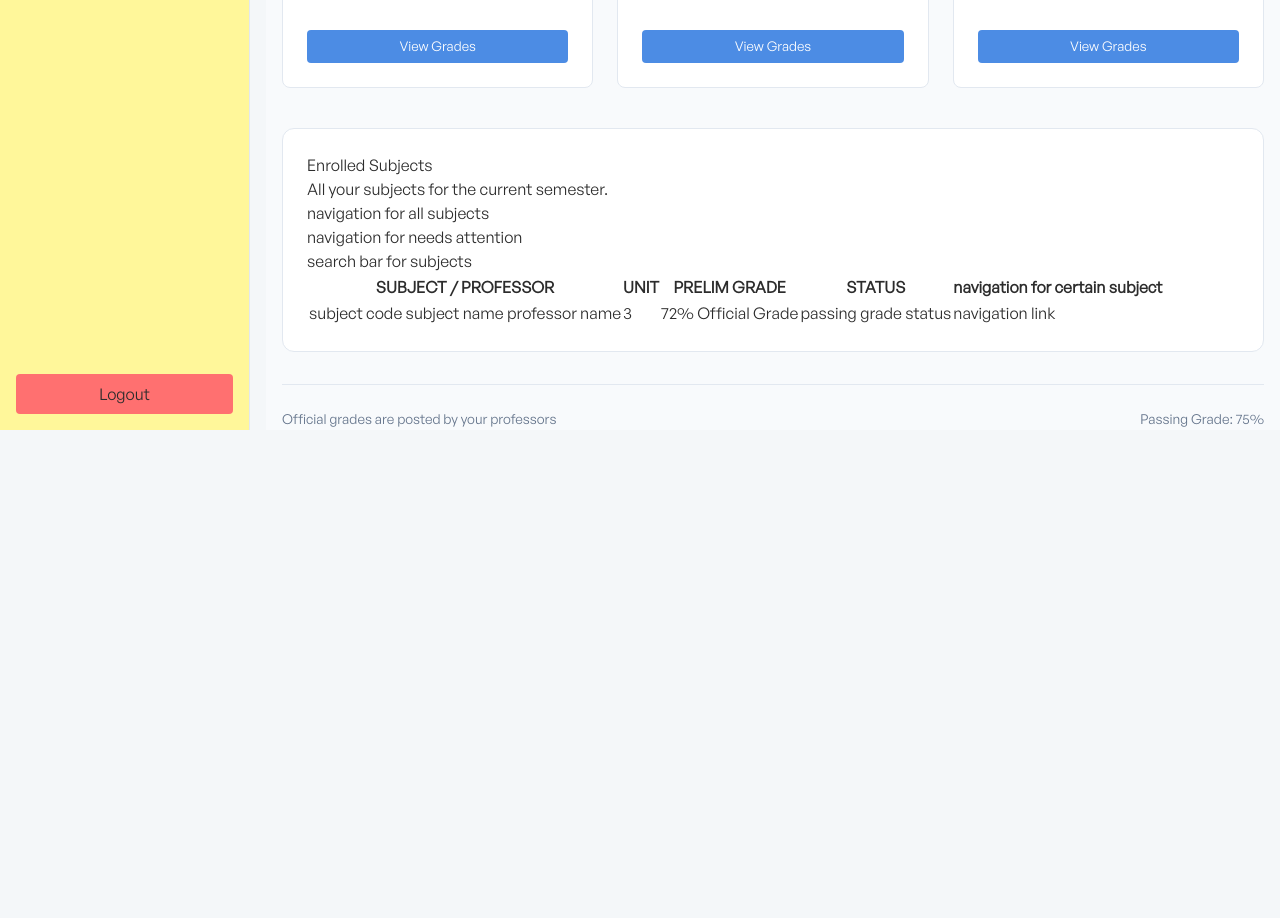
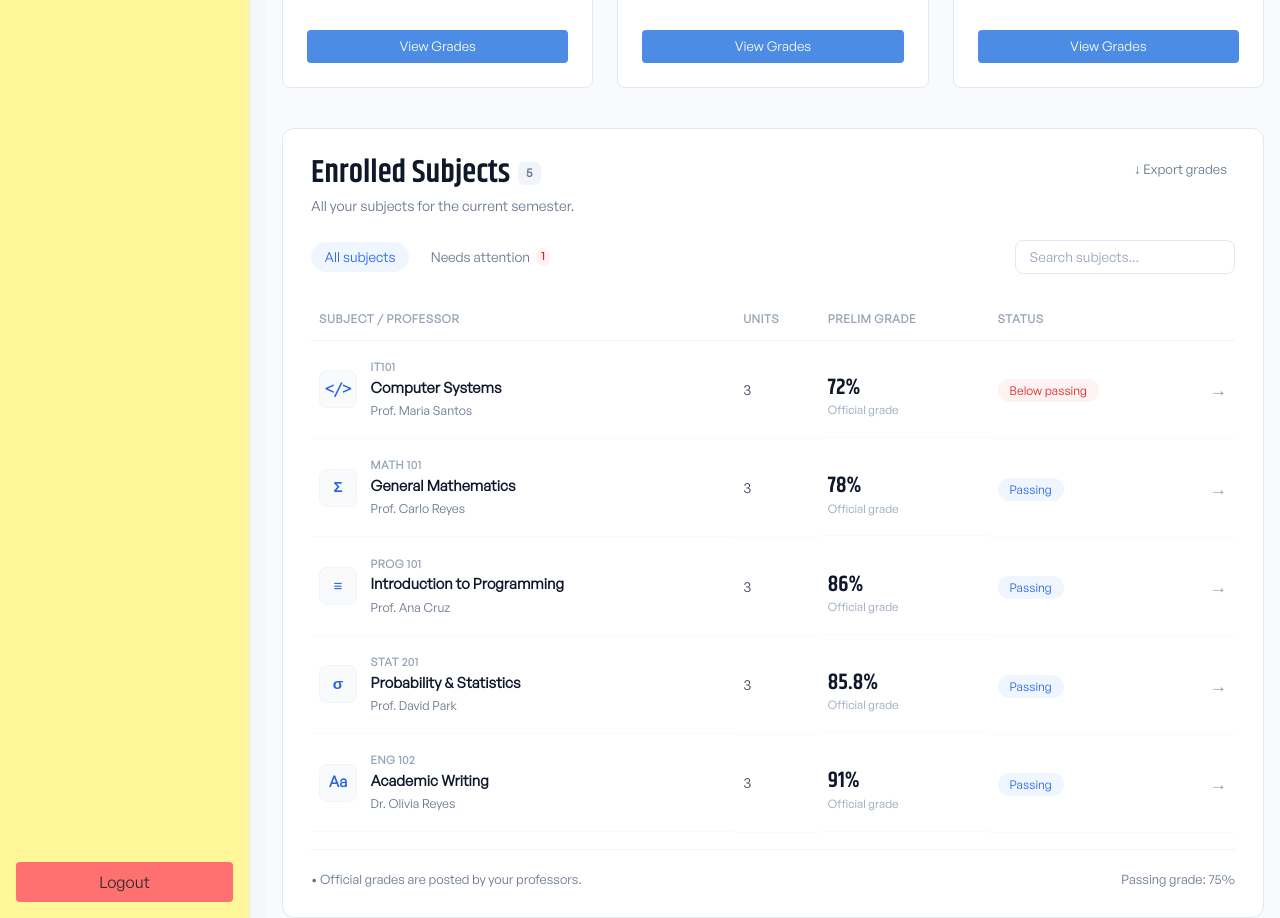
Before and after one commit to UIC-CCS-WEB-DEVELOPMENT-2026-2027/grade-compute, a React (Vite) app: page /student/dashboard in a window 1280 px wide. Shown: the part 400-1318 px from the top of the page. Before the commit the page ends 830 px from the top, so only its background shows below. Built offline with nearby package versions, Linux system fonts and the light colour scheme.

Commit message:
Added table placeholder and added icons on the header

```diff
--- a/src/pages/student/StudentDashboard.css
+++ b/src/pages/student/StudentDashboard.css
@@ -55,12 +55,6 @@
   gap: 1.25rem;
 }
 
-.icon-placeholder {
-  font-size: 0.85rem;
-  padding: 0.4rem 0.6rem;
-  border-radius: 6px;
-  border: 1px solid black;
-}
 
 /* Stack Name over Role */
 .user-details {
@@ -103,7 +97,7 @@
 }
 
 
-/* 3. STUDENT OVERVIEW BANNER                 */
+/*STUDENT OVERVIEW BANNER*/
 .overview-banner {
   display: flex;
   justify-content: space-between;
@@ -158,7 +152,7 @@
 }
 
 
-/* 4. FOCUS SUBJECTS SECTION & CARDS GRID    */
+/*FOCUS SUBJECTS SECTION & CARDS GRID*/
 
 .focus-section {
   margin-bottom: 2.5rem;
@@ -195,7 +189,7 @@
   color: #1e293b;
 }
 
-/* 3-Column Grid for Subject Cards */
+/*3-Column Grid for Subject Cards*/
 .subject-focus-grid {
   display: grid;
   grid-template-columns: repeat(3, 1fr);
@@ -356,22 +350,258 @@
 }
 
 
-
-/* 5. ENROLLED SUBJECTS TABLE & FOOTER        */
-.user-data-grade {
-  margin-top: 2rem;
-  padding: 1.5rem;
+/* ENROLLED SUBJECTS TABLE SECTION*/
+.enrolled-subjects-container {
   background-color: #ffffff;
   border: 1px solid #e2e8f0;
   border-radius: 12px;
+  padding: 1.75rem;
+  margin-top: 2rem;
 }
 
-.student-dashboard-footer {
+/* Header & Export Link */
+.table-header-top {
   display: flex;
   justify-content: space-between;
-  padding-top: 1.5rem;
-  margin-top: 2rem;
-  border-top: 1px solid #e2e8f0;
+  align-items: flex-start;
+  margin-bottom: 1.5rem;
+}
+
+.table-title-row {
+  display: flex;
+  align-items: center;
+  gap: 0.5rem;
+}
+
+.table-title {
+  font-family: 'Khand', sans-serif, system-ui;
+  font-size: 2rem;
+  font-weight: 700;
+  color: #0f172a;
+  margin: 0;
+  line-height: 1;
+}
+
+.count-badge {
+  background-color: #f1f5f9;
+  color: #64748b;
+  font-size: 0.75rem;
+  font-weight: 600;
+  padding: 0.15rem 0.5rem;
+  border-radius: 6px;
+}
+
+.table-subtitle {
+  color: #64748b;
+  font-size: 0.875rem;
+  margin: 0.35rem 0 0 0;
+}
+
+.export-link-btn {
+  background: none;
+  border: none;
+  color: #64748b;
+  font-size: 0.825rem;
+  cursor: pointer;
+  padding: 0.25rem 0.5rem;
+  transition: color 0.2s ease;
+}
+
+.export-link-btn:hover {
+  color: #0f172a;
+}
+
+/* Controls: Filter Tabs & Search Input */
+.table-controls {
+  display: flex;
+  justify-content: space-between;
+  align-items: center;
+  margin-bottom: 1.5rem;
+}
+
+.filter-tabs {
+  display: flex;
+  align-items: center;
+  gap: 0.5rem;
+}
+
+.tab-btn {
+  background: none;
+  border: none;
   font-size: 0.85rem;
   color: #64748b;
+  padding: 0.4rem 0.85rem;
+  border-radius: 9999px;
+  cursor: pointer;
+  display: flex;
+  align-items: center;
+  gap: 0.35rem;
+  transition: background-color 0.2s ease, color 0.2s ease;
 }
+
+.tab-btn.active {
+  background-color: #eff6ff;
+  color: #2563eb;
+  font-weight: 500;
+}
+
+.tab-count-badge {
+  background-color: #fef2f2;
+  color: #dc2626;
+  font-size: 0.7rem;
+  font-weight: 600;
+  padding: 0.1rem 0.35rem;
+  border-radius: 9999px;
+}
+
+.search-input {
+  border: 1px solid #e2e8f0;
+  border-radius: 8px;
+  padding: 0.45rem 0.85rem;
+  font-size: 0.85rem;
+  width: 220px;
+  outline: none;
+  color: #0f172a;
+  background-color: #ffffff;
+}
+
+.search-input::placeholder {
+  color: #94a3b8;
+}
+
+.search-input:focus {
+  border-color: #cbd5e1;
+}
+
+/* Table Formatting */
+.table-wrapper {
+  width: 100%;
+  overflow-x: auto;
+}
+
+.subjects-table {
+  width: 100%;
+  border-collapse: collapse;
+  text-align: left;
+}
+
+.subjects-table th {
+  font-size: 0.725rem;
+  font-weight: 600;
+  color: #94a3b8;
+  letter-spacing: 0.05em;
+  padding: 0.75rem 0.5rem;
+  border-bottom: 1px solid #f1f5f9;
+}
+
+.subjects-table td {
+  padding: 1.15rem 0.5rem;
+  border-bottom: 1px solid #f8fafc;
+  vertical-align: middle;
+}
+
+/* Subject Column */
+.subject-cell {
+  display: flex;
+  align-items: center;
+  gap: 0.85rem;
+}
+
+.subject-icon-box {
+  width: 38px;
+  height: 38px;
+  border-radius: 8px;
+  background-color: #f8fafc;
+  border: 1px solid #f1f5f9;
+  color: #2563eb;
+  display: flex;
+  align-items: center;
+  justify-content: center;
+  font-weight: 700;
+  font-size: 0.95rem;
+  flex-shrink: 0;
+}
+
+.subject-details-stack {
+  display: flex;
+  flex-direction: column;
+}
+
+.subject-code-sm {
+  font-size: 0.7rem;
+  font-weight: 600;
+  color: #94a3b8;
+  letter-spacing: 0.04em;
+}
+
+.subject-name-bold {
+  font-size: 0.925rem;
+  font-weight: 600;
+  color: #0f172a;
+  margin-top: 1px;
+}
+
+.prof-name {
+  font-size: 0.775rem;
+  color: #64748b;
+  margin-top: 2px;
+}
+
+/* Units & Grade Column */
+.units-cell {
+  font-size: 0.9rem;
+  color: #334155;
+}
+
+.grade-cell {
+  display: flex;
+  flex-direction: column;
+}
+
+.table-grade-num {
+  font-family: 'Khand', sans-serif, system-ui;
+  font-size: 1.4rem;
+  font-weight: 700;
+  color: #0f172a;
+  line-height: 1;
+}
+
+.official-grade-lbl {
+  font-size: 0.725rem;
+  color: #94a3b8;
+  margin-top: 2px;
+}
+
+/* Status Badges in Table */
+.status-pill.status-passing {
+  background-color: #eff6ff;
+  color: #2563eb;
+}
+
+/* Action Arrow Column */
+.action-cell {
+  text-align: right;
+}
+
+.table-arrow {
+  color: #94a3b8;
+  font-size: 1.1rem;
+  cursor: pointer;
+  transition: color 0.2s ease;
+}
+
+.table-arrow:hover {
+  color: #0f172a;
+}
+
+/* Table Footer */
+.table-footer-bottom {
+  display: flex;
+  justify-content: space-between;
+  align-items: center;
+  border-top: 1px solid #f1f5f9;
+  padding-top: 1.25rem;
+  margin-top: 1rem;
+  font-size: 0.8rem;
+  color: #64748b;
+}
--- a/src/pages/student/StudentDashboard.jsx
+++ b/src/pages/student/StudentDashboard.jsx
@@ -5,6 +5,8 @@ import Sidebar from '../../components/shared/Sidebar';
 import SubjectCard from '../../components/student/SubjectCard';
 import { getDb } from '../../utils/db';
 import './StudentDashboard.css';
+import bellIcon from '../../assets/bell-icon.png';
+import userProfile from '../../assets/user-profile.png';
 
 export default function StudentDashboard() {
   // TODO: Initialize database state and filter enrolled classes
@@ -26,8 +28,8 @@ export default function StudentDashboard() {
 
           {/* Right: Placeholders & Profile Stack */}
           <div className="top-right-user-bar">
-            <div className="icon-placeholder">bell icon</div>
-            <div className="icon-placeholder">user profile</div>
+            <img src={bellIcon} alt="Notifications" className="header-icon-img" />
+            <img src={userProfile} alt="User Profile" className="profile-avatar-img" />
 
             <div className="user-details">
               <span className="user-name">Juan Dela Cruz</span>
@@ -116,47 +118,176 @@ export default function StudentDashboard() {
         </div>
 
         {/* --- ENROLLED SUBJECTS TABLE SECTION --- */}
-        <div className="user-data-grade">
-          <div>Enrolled Subjects</div>
-          <div>All your subjects for the current semester.</div>
-          <div>navigation for all subjects</div>
-          <div>navigation for needs attention</div>
-          <div>search bar for subjects</div>
+        <div className="enrolled-subjects-container">
+          {/* Header & Export Action */}
+          <div className="table-header-top">
+            <div>
+              <div className="table-title-row">
+                <h2 className="table-title">Enrolled Subjects</h2>
+                <span className="count-badge">5</span>
+              </div>
+              <p className="table-subtitle">All your subjects for the current semester.</p>
+            </div>
+            <button type="button" className="export-link-btn" onClick={(e) => e.preventDefault()}>
+              ↓ Export grades
+            </button>
+          </div>
 
-          <table>
+          {/* Filter Tabs & Search Bar */}
+          <div className="table-controls">
+            <div className="filter-tabs">
+              <button type="button" className="tab-btn active">All subjects</button>
+              <button type="button" className="tab-btn">
+                Needs attention <span className="tab-count-badge">1</span>
+              </button>
+            </div>
+            <div className="search-box">
+              <input
+                type="text"
+                placeholder="Search subjects..."
+                className="search-input"
+              />
+            </div>
+          </div>
+
+          {/* Data Table */}
+          <div className="table-wrapper">
+            <table className="subjects-table">
               <thead>
                 <tr>
                   <th>SUBJECT / PROFESSOR</th>
-                <th>UNIT</th>
+                  <th>UNITS</th>
                   <th>PRELIM GRADE</th>
                   <th>STATUS</th>
-                <th>navigation for certain subject</th>
+                  <th className="th-action"></th>
                 </tr>
               </thead>
               <tbody>
+                {/* Row 1: IT101 */}
                 <tr>
-                <td>
-                  subject code
-                  subject name
-                  professor name
+                  <td className="subject-cell">
+                    <div className="subject-icon-box">&lt;/&gt;</div>
+                    <div className="subject-details-stack">
+                      <span className="subject-code-sm">IT101</span>
+                      <span className="subject-name-bold">Computer Systems</span>
+                      <span className="prof-name">Prof. Maria Santos</span>
+                    </div>
                   </td>
-                <td>3</td>
-                <td>
-                  72%
-                  Official Grade
+                  <td className="units-cell">3</td>
+                  <td className="grade-cell">
+                    <span className="table-grade-num">72%</span>
+                    <span className="official-grade-lbl">Official grade</span>
                   </td>
-                <td>passing grade status</td>
-                <td>navigation link</td>
+                  <td className="status-cell">
+                    <span className="status-pill status-alert">Below passing</span>
+                  </td>
+                  <td className="action-cell">
+                    <span className="table-arrow">→</span>
+                  </td>
+                </tr>
+
+                {/* Row 2: MATH 101 */}
+                <tr>
+                  <td className="subject-cell">
+                    <div className="subject-icon-box">Σ</div>
+                    <div className="subject-details-stack">
+                      <span className="subject-code-sm">MATH 101</span>
+                      <span className="subject-name-bold">General Mathematics</span>
+                      <span className="prof-name">Prof. Carlo Reyes</span>
+                    </div>
+                  </td>
+                  <td className="units-cell">3</td>
+                  <td className="grade-cell">
+                    <span className="table-grade-num">78%</span>
+                    <span className="official-grade-lbl">Official grade</span>
+                  </td>
+                  <td className="status-cell">
+                    <span className="status-pill status-passing">Passing</span>
+                  </td>
+                  <td className="action-cell">
+                    <span className="table-arrow">→</span>
+                  </td>
+                </tr>
+
+                {/* Row 3: PROG 101 */}
+                <tr>
+                  <td className="subject-cell">
+                    <div className="subject-icon-box">≡</div>
+                    <div className="subject-details-stack">
+                      <span className="subject-code-sm">PROG 101</span>
+                      <span className="subject-name-bold">Introduction to Programming</span>
+                      <span className="prof-name">Prof. Ana Cruz</span>
+                    </div>
+                  </td>
+                  <td className="units-cell">3</td>
+                  <td className="grade-cell">
+                    <span className="table-grade-num">86%</span>
+                    <span className="official-grade-lbl">Official grade</span>
+                  </td>
+                  <td className="status-cell">
+                    <span className="status-pill status-passing">Passing</span>
+                  </td>
+                  <td className="action-cell">
+                    <span className="table-arrow">→</span>
+                  </td>
+                </tr>
+
+                {/* Row 4: STAT 201 */}
+                <tr>
+                  <td className="subject-cell">
+                    <div className="subject-icon-box">σ</div>
+                    <div className="subject-details-stack">
+                      <span className="subject-code-sm">STAT 201</span>
+                      <span className="subject-name-bold">Probability &amp; Statistics</span>
+                      <span className="prof-name">Prof. David Park</span>
+                    </div>
+                  </td>
+                  <td className="units-cell">3</td>
+                  <td className="grade-cell">
+                    <span className="table-grade-num">85.8%</span>
+                    <span className="official-grade-lbl">Official grade</span>
+                  </td>
+                  <td className="status-cell">
+                    <span className="status-pill status-passing">Passing</span>
+                  </td>
+                  <td className="action-cell">
+                    <span className="table-arrow">→</span>
+                  </td>
+                </tr>
+
+                {/* Row 5: ENG 102 */}
+                <tr>
+                  <td className="subject-cell">
+                    <div className="subject-icon-box">Aa</div>
+                    <div className="subject-details-stack">
+                      <span className="subject-code-sm">ENG 102</span>
+                      <span className="subject-name-bold">Academic Writing</span>
+                      <span className="prof-name">Dr. Olivia Reyes</span>
+                    </div>
+                  </td>
+                  <td className="units-cell">3</td>
+                  <td className="grade-cell">
+                    <span className="table-grade-num">91%</span>
+                    <span className="official-grade-lbl">Official grade</span>
+                  </td>
+                  <td className="status-cell">
+                    <span className="status-pill status-passing">Passing</span>
+                  </td>
+                  <td className="action-cell">
+                    <span className="table-arrow">→</span>
+                  </td>
                 </tr>
               </tbody>
             </table>
           </div>
 
-        {/* --- FOOTER --- */}
-        <div className="student-dashboard-footer">
-          <div>Official grades are posted by your professors</div>
-          <div>Passing Grade: 75%</div>
+          {/* Table Footer */}
+          <div className="table-footer-bottom">
+            <span>• Official grades are posted by your professors.</span>
+            <span>Passing grade: 75%</span>
           </div>
+        </div>
+
 
       </main>
     </div>
```
Also changed, not shown: src/assets/bell-icon.png (added), src/assets/user-profile.png (added). Lines whose indentation alone changed are shown as unchanged.
